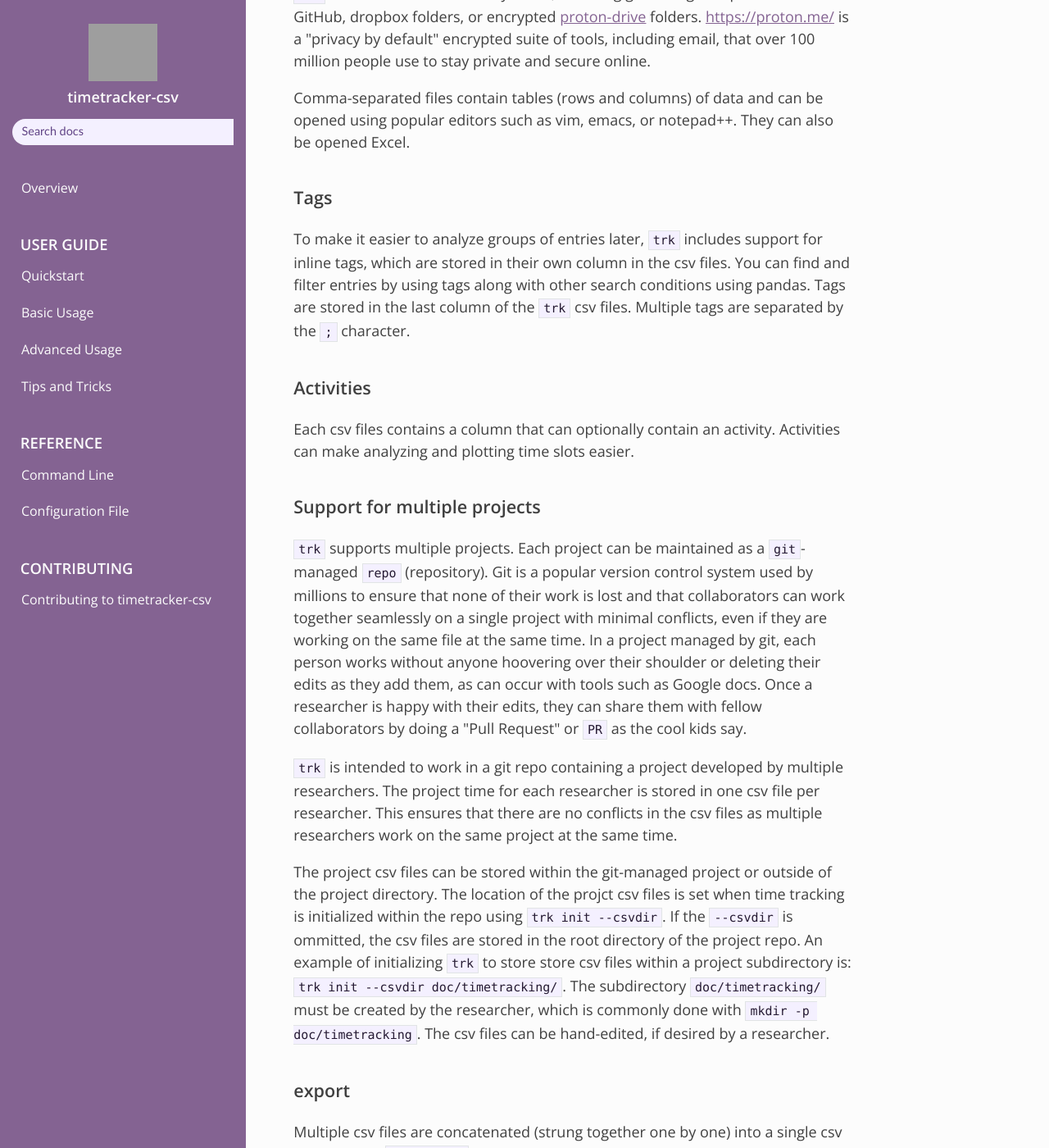
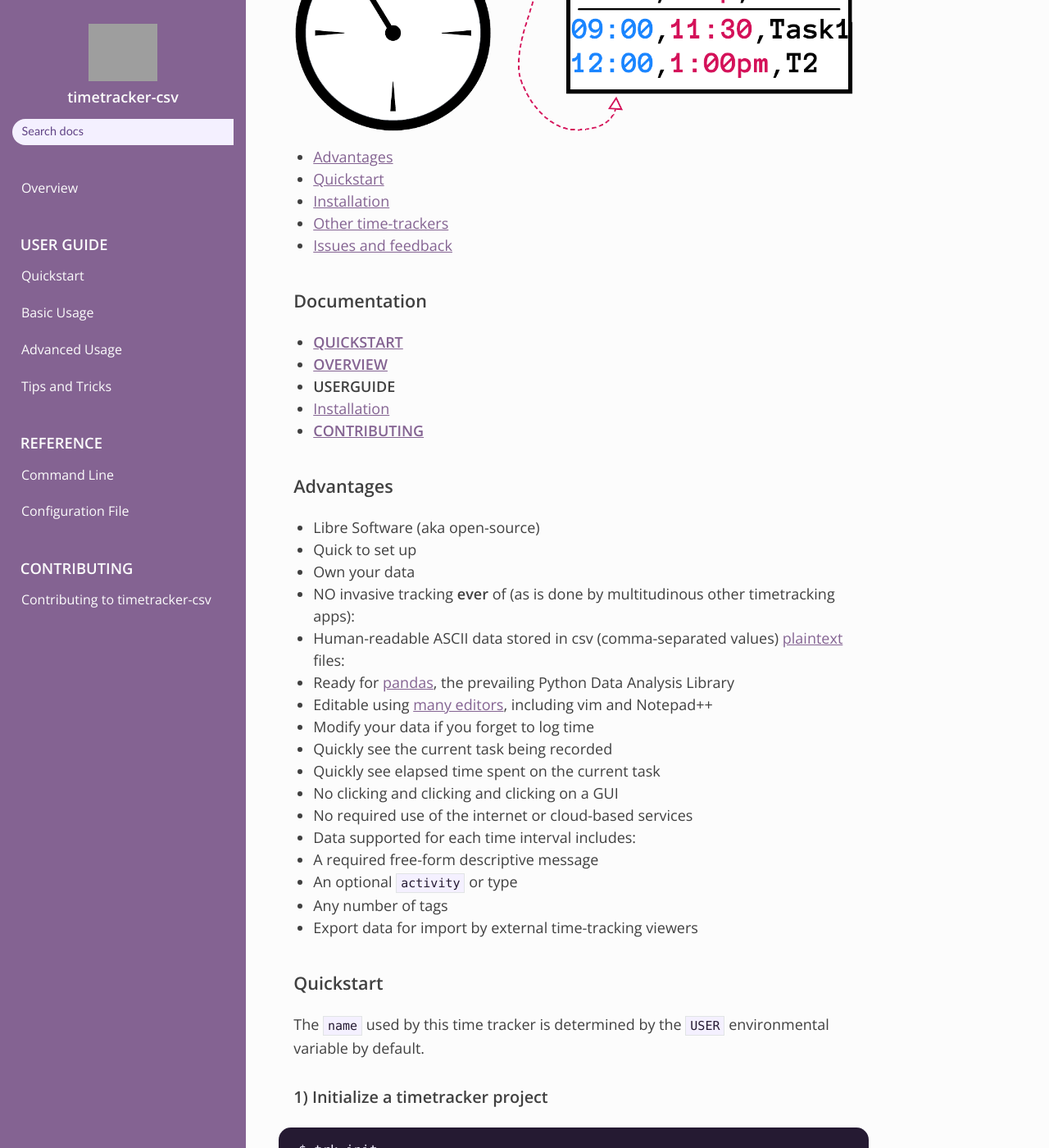
Before and after one commit to dvklopfenstein/timetracker, an MkDocs documentation site: the page built from docs/README.md, in a window 1280 px wide and 1400 px high, scrolled down 414 px. Shown: the whole window at 82% size. Built offline with MkDocs 1.6.1, drawn with Linux system fonts in a browser that asks for light colours; nearby versions of some CDN libraries; some of the changed text lies outside the part shown; grey boxes are pictures that could not be loaded.

Commit message:
Doc outline

````diff
--- a/docs/README.md
+++ b/docs/README.md
@@ -1,94 +1,92 @@
-<!--
-Copyright (C) DV Klopfenstein, PhD
-License: https://www.gnu.org/licenses/agpl-3.0.en.html#license-text
--->
+# Timetracker-csv
+[![PyPI - Version](https://img.shields.io/pypi/v/timetracker-csv)](https://pypi.org/project/timetracker-csv)
+[![DOI](https://zenodo.org/badge/DOI/10.5281/zenodo.14803225.svg)](https://doi.org/10.5281/zenodo.14803225)
+![GitHub License](https://img.shields.io/github/license/dvklopfenstein/timetracker)
 
-# Overview
-`trk` is a simple [pandas](https://pandas.pydata.org/pandas-docs/stable/index.html)-friendly
-timetracking application for the command line.
+Track time spent on multiple projects,
+one repo at a time from the [CLI](https://blog.iron.io/pros-and-cons-of-a-command-line-interface)
 
-You can use it to easily create, report, analyze, and plot time units.
-Time is stored in pandas-friendly human-readable
-[plain-text](https://lifehacker.com/i-still-use-plain-text-for-everything-and-i-love-it-1758380840)
-csv files.
+Time is saved in
+[pandas](https://pandas.pydata.org/pandas-docs/stable/index.html)-friendly
+[csv](https://www.datarisy.com/blog/understanding-csv-files-use-cases-benefits-and-limitations) files
+
+<p align="center"><img src="https://github.com/dvklopfenstein/timetracker/raw/main/docs/images/stopwatch.png" alt="timetracker" width="750"/></p>
+
+* [Advantages](#advantages)
+* [Quickstart](#quickstart)
+* [Installation](#installation)
+* [Other time-trackers](#other-timetrackers)
+* [Issues and feedback](https://github.com/dvklopfenstein/timetracker/issues/new/choose)
+
+## Documentation
+* [**QUICKSTART**](quickstart.md)
+* [**OVERVIEW**](overview.md)
+* **USERGUIDE**
+  * [Installation](installation.md)
+* [**CONTRIBUTING**](contributing.md)
 
 
-## Comma separated values
-`trk` stores each time unit in plain text in comma separated values (csv) files.
-`trk` csv files can be stored anywhere,
-including git-managed repos stored on GitHub,
-dropbox folders, or
-encrypted [proton-drive](https://proton.me/drive) folders.
-[https://proton.me/](Proton) is a "privacy by default" encrypted suite of tools, including email,
-that over 100 million people use to stay private and secure online.
+## Advantages
+* Libre Software (aka open-source)
+* Quick to set up
+* Own your data
+* NO invasive tracking **ever** of (as is done by multitudinous other timetracking apps):
+* Human-readable ASCII data stored in csv (comma-separated values) [plaintext](http://www.markwk.com/plain-text-life.html) files:
+  * Ready for [pandas](https://pandas.pydata.org/), the prevailing Python Data Analysis Library
+  * Editable using [many editors](https://survey.stackoverflow.co/2024/technology/#3-integrated-development-environment), including vim and Notepad++
+* Modify your data if you forget to log time
+* Quickly see the current task being recorded
+* Quickly see elapsed time spent on the current task
+* No clicking and clicking and clicking on a GUI
+* No required use of the internet or cloud-based services
+* Data supported for each time interval includes:
+  * A required free-form descriptive message
+  * An optional `activity` or type
+  * Any number of tags
+* Export data for import by external time-tracking viewers
 
-Comma-separated files contain tables (rows and columns) of data and
-can be opened using popular editors such as
-vim, emacs, or notepad++.
-They can also be opened Excel.
+## Quickstart
+The `name` used by this time tracker is determined by the `USER` environmental variable by default.
+### 1) Initialize a timetracker project
+```
+$ trk init
+Initialized timetracker directory: /PROJDIR/.timetracker
+```
+### 2) Start the timer
+```
+$ trk start
+Timetracker started now: Mon 09:00 AM: 2025-03-24 09:00:00
+```
+### 3) Stop the timer
+```
+$ trk stop -m 'Accomplished the planned task'
+Timer stopped at Mon 2025-03-24 12:00:00 PM
+Elapsed H:M:S 0:03:00 appended to timetracker_timetracker_dvk.csv
+```
+### 4) Report my time units for this project
+```
+$ trk report
+Day  Date        Span     Total  Description
+Sun  2025-03-24  03:00    03:00  Accomplished the planned task
+```
+You can also get the total hours that you spent on a project:
+```
+$ trk hours
+0:03:00 H:M:S or 3.000 hours
+```
 
-## Tags
-To make it easier to analyze groups of entries later,
-`trk` includes support for inline tags,
-which are stored in their own column in the csv files.
-You can find and filter entries by using tags
-along with other search conditions using pandas.
-Tags are stored in the last column of the `trk` csv files.
-Multiple tags are separated by the `;` character.
+## Installation
+Install with [timetracker-csv](https://pypi.org/project/timetracker-csv/) pip:
+```
+$ pip install timetracker-csv
+```
+Or install from source:
+```
+$ git clone git@github.com:dvklopfenstein/timetracker.git
+$ cd timetracker
+$ pip install .
+```
 
-## Activities
-Each csv files contains a column that can optionally contain an activity.
-Activities can make analyzing and plotting time slots easier.
+[pages](http:/dvklopfenstein.github.io/timetracker)
 
-
-## Support for multiple projects
-`trk` supports multiple projects.
-Each project can be maintained as a `git`-managed `repo` (repository).
-Git is a popular version control system used by millions
-to ensure that none of their work is lost and that
-collaborators can work together seamlessly on a single project
-with minimal conflicts,
-even if they are working on the same file at the same time.
-In a project managed by git,
-each person works without anyone hoovering over their shoulder
-or deleting their edits as they add them,
-as can occur with tools such as Google docs.
-Once a researcher is happy with their edits,
-they can share them with fellow collaborators
-by doing a "Pull Request" or `PR` as the cool kids say.
-
-`trk` is intended to work in a git repo
-containing a project developed by multiple researchers.
-The project time for each researcher is stored
-in one csv file per researcher.
-This ensures that there are no conflicts in the csv files
-as multiple researchers work on the same project at the same time.
-
-The project csv files can be stored
-within the git-managed project or
-outside of the project directory.
-The location of the projct csv files
-is set when time tracking is initialized
-within the repo using `trk init --csvdir`.
-If the `--csvdir` is ommitted,
-the csv files are stored in the root directory of the project repo.
-An example of initializing `trk` to store store
-csv files within a project subdirectory is:
-`trk init --csvdir doc/timetracking/`.
-The subdirectory `doc/timetracking/` must be created by the researcher,
-which is commonly done with `mkdir -p doc/timetracking`.
-The csv files can be hand-edited, if desired by a researcher.
-
-## export
-Multiple csv files are concatenated (strung together one by one)
-into a single csv file using the `trk export` command.
-
-## Multi-platform support
-`trk` is compatible with most operating systems.
-You can [download](./installation.md) it using pip,
-the package manager for Python packages
-or you can build from a cloned repo.
-
-## Libre software and open-source
-`trk` is written in [Python](https://www.python.org).
-Ideas and inspirations are [heartily welcome](https://github.com/dvklopfenstein/timetracker/issues/new/choose).
+Copyright (C) 2025-present, DV Klopfenstein, PhD. All rights reserved
--- /dev/null
+++ b/docs/overview.md
@@ -0,0 +1,94 @@
+<!--
+Copyright (C) DV Klopfenstein, PhD
+License: https://www.gnu.org/licenses/agpl-3.0.en.html#license-text
+-->
+
+# Overview
+`trk` is a simple [pandas](https://pandas.pydata.org/pandas-docs/stable/index.html)-friendly
+timetracking application for the command line.
+
+You can use it to easily create, report, analyze, and plot time units.
+Time is stored in pandas-friendly human-readable
+[plain-text](https://lifehacker.com/i-still-use-plain-text-for-everything-and-i-love-it-1758380840)
+csv files.
+
+
+## Comma separated values
+`trk` stores each time unit in plain text in comma separated values (csv) files.
+`trk` csv files can be stored anywhere,
+including git-managed repos stored on GitHub,
+dropbox folders, or
+encrypted [proton-drive](https://proton.me/drive) folders.
+[https://proton.me/](Proton) is a "privacy by default" encrypted suite of tools, including email,
+that over 100 million people use to stay private and secure online.
+
+Comma-separated files contain tables (rows and columns) of data and
+can be opened using popular editors such as
+vim, emacs, or notepad++.
+They can also be opened Excel.
+
+## Tags
+To make it easier to analyze groups of entries later,
+`trk` includes support for inline tags,
+which are stored in their own column in the csv files.
+You can find and filter entries by using tags
+along with other search conditions using pandas.
+Tags are stored in the last column of the `trk` csv files.
+Multiple tags are separated by the `;` character.
+
+## Activities
+Each csv files contains a column that can optionally contain an activity.
+Activities can make analyzing and plotting time slots easier.
+
+
+## Support for multiple projects
+`trk` supports multiple projects.
+Each project can be maintained as a `git`-managed `repo` (repository).
+Git is a popular version control system used by millions
+to ensure that none of their work is lost and that
+collaborators can work together seamlessly on a single project
+with minimal conflicts,
+even if they are working on the same file at the same time.
+In a project managed by git,
+each person works without anyone hoovering over their shoulder
+or deleting their edits as they add them,
+as can occur with tools such as Google docs.
+Once a researcher is happy with their edits,
+they can share them with fellow collaborators
+by doing a "Pull Request" or `PR` as the cool kids say.
+
+`trk` is intended to work in a git repo
+containing a project developed by multiple researchers.
+The project time for each researcher is stored
+in one csv file per researcher.
+This ensures that there are no conflicts in the csv files
+as multiple researchers work on the same project at the same time.
+
+The project csv files can be stored
+within the git-managed project or
+outside of the project directory.
+The location of the projct csv files
+is set when time tracking is initialized
+within the repo using `trk init --csvdir`.
+If the `--csvdir` is ommitted,
+the csv files are stored in the root directory of the project repo.
+An example of initializing `trk` to store store
+csv files within a project subdirectory is:
+`trk init --csvdir doc/timetracking/`.
+The subdirectory `doc/timetracking/` must be created by the researcher,
+which is commonly done with `mkdir -p doc/timetracking`.
+The csv files can be hand-edited, if desired by a researcher.
+
+## export
+Multiple csv files are concatenated (strung together one by one)
+into a single csv file using the `trk export` command.
+
+## Multi-platform support
+`trk` is compatible with most operating systems.
+You can [download](./installation.md) it using pip,
+the package manager for Python packages
+or you can build from a cloned repo.
+
+## Libre software and open-source
+`trk` is written in [Python](https://www.python.org).
+Ideas and inspirations are [heartily welcome](https://github.com/dvklopfenstein/timetracker/issues/new/choose).
````
Also changed, not shown: README.md (+4 -3 lines).
